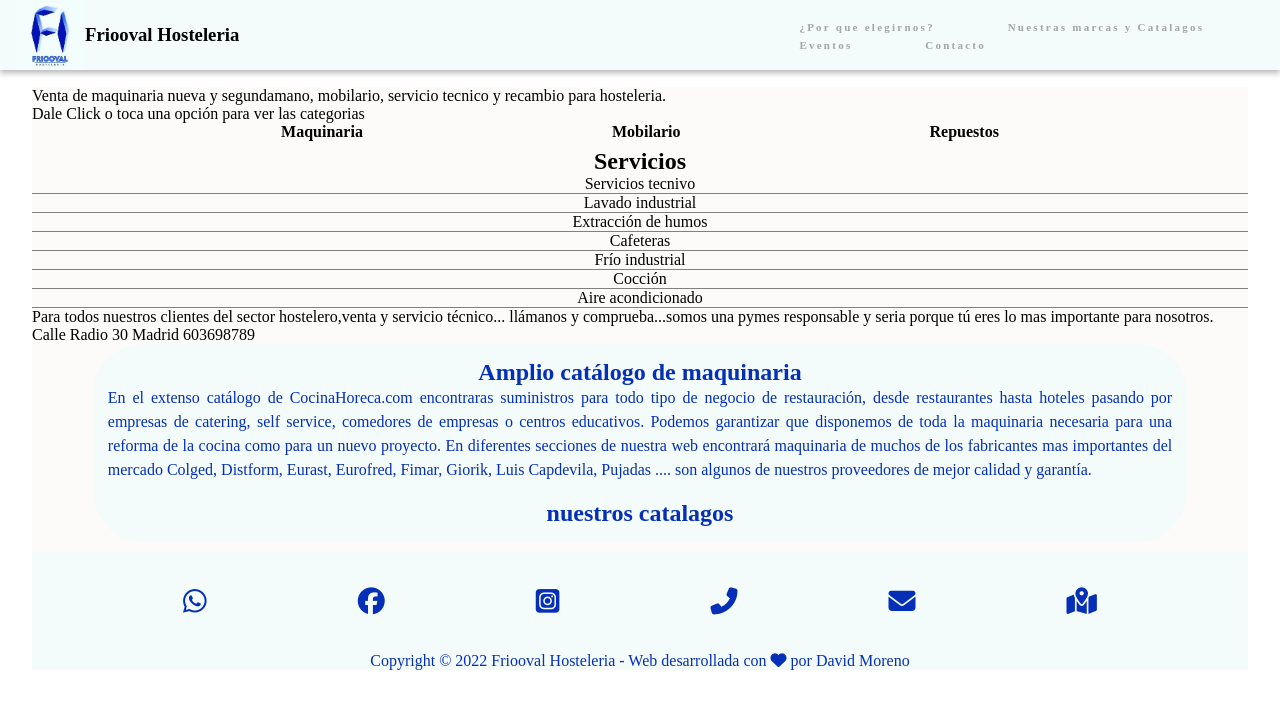
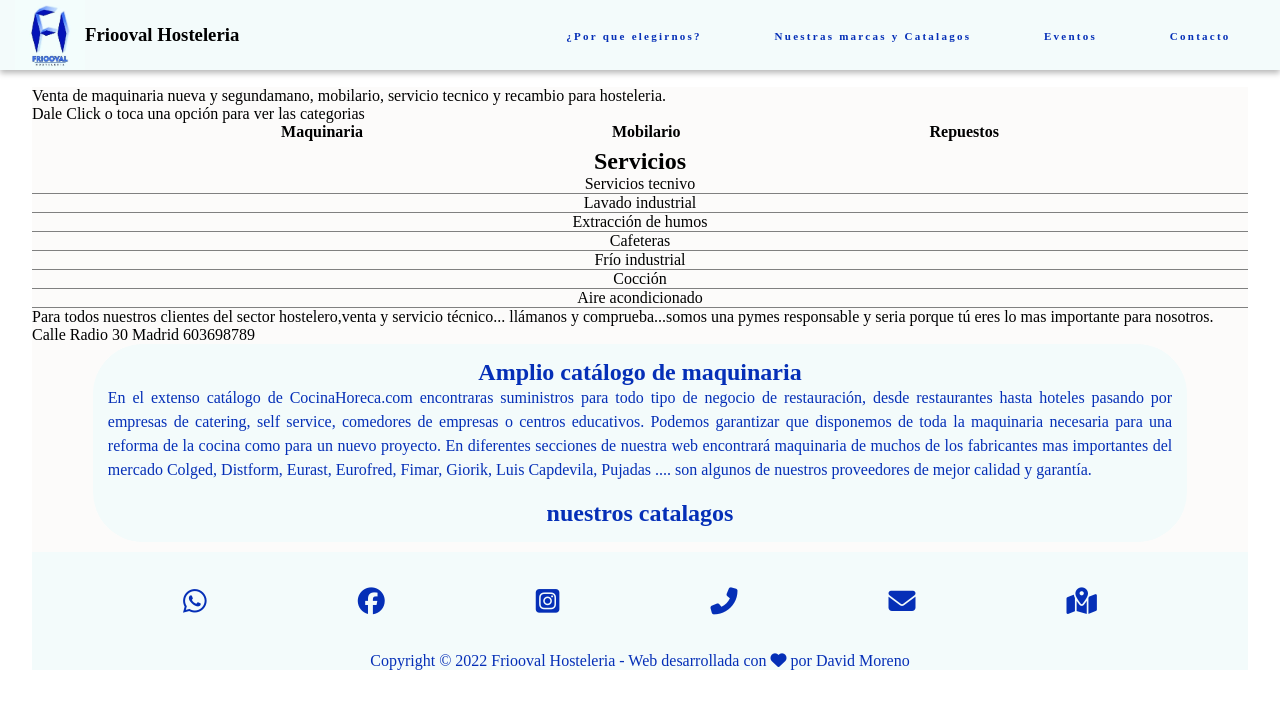
Before and after one commit to CesarDavidMorenR/friooval-hosteleria, a plain HTML site: page index.html in a window 1280 px wide. Drawn offline with Linux system fonts and the light colour scheme.

Commit message:
Desktop nav and favicon

```diff
--- a/index.html
+++ b/index.html
@@ -6,7 +6,7 @@
     <meta name="viewport" content="width=device-width, initial-scale=1.0" />
     <link rel="stylesheet" href="./hamburguer.css" />
     <link rel="stylesheet" href="./style.css" />
-    <link rel="icon" href="https://picsum.photos/200/300" />
+    <link rel="icon" href="./assets/logo.jpg" />
     <script src="./hamburguer.js" defer></script>
     <script src="./categories.js" defer></script>
     <script src="./servicios.js" defer ></script>
--- a/style.css
+++ b/style.css
@@ -42,16 +42,17 @@
 }
 
 .nav-desktop {
-  width: 500px;
+  /* width: 500px; */
   display: flex;
   justify-content: space-between;
   list-style: none;
+
 }
 
 .cabeza {
   display: inline-block;
   padding: 0 3.125em;
-  color: #a5a5a5;
+  color: #052fb7;
   font-weight: bold;
   font-size: 0.6875rem;
   letter-spacing: 0.205em;
```
